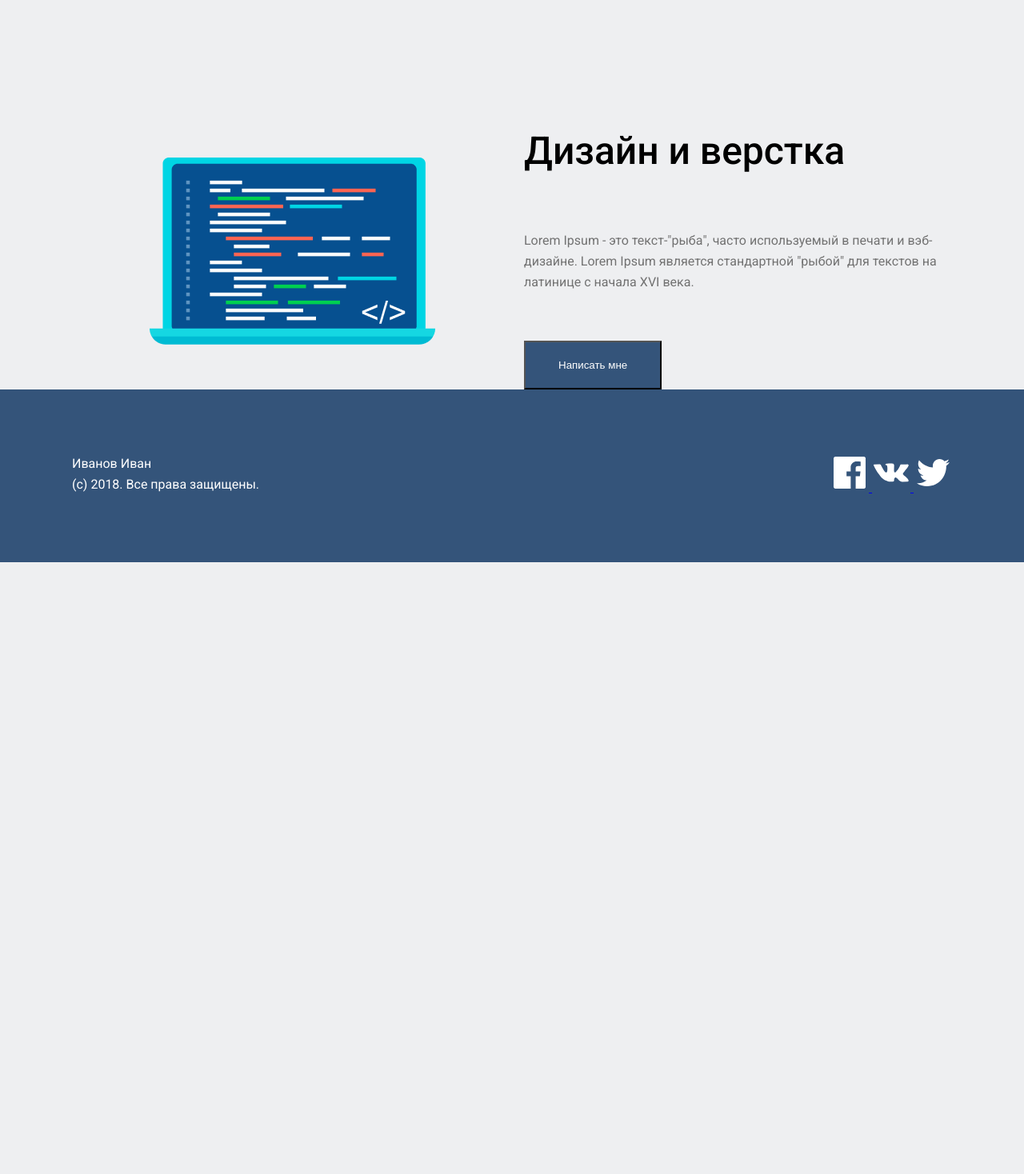
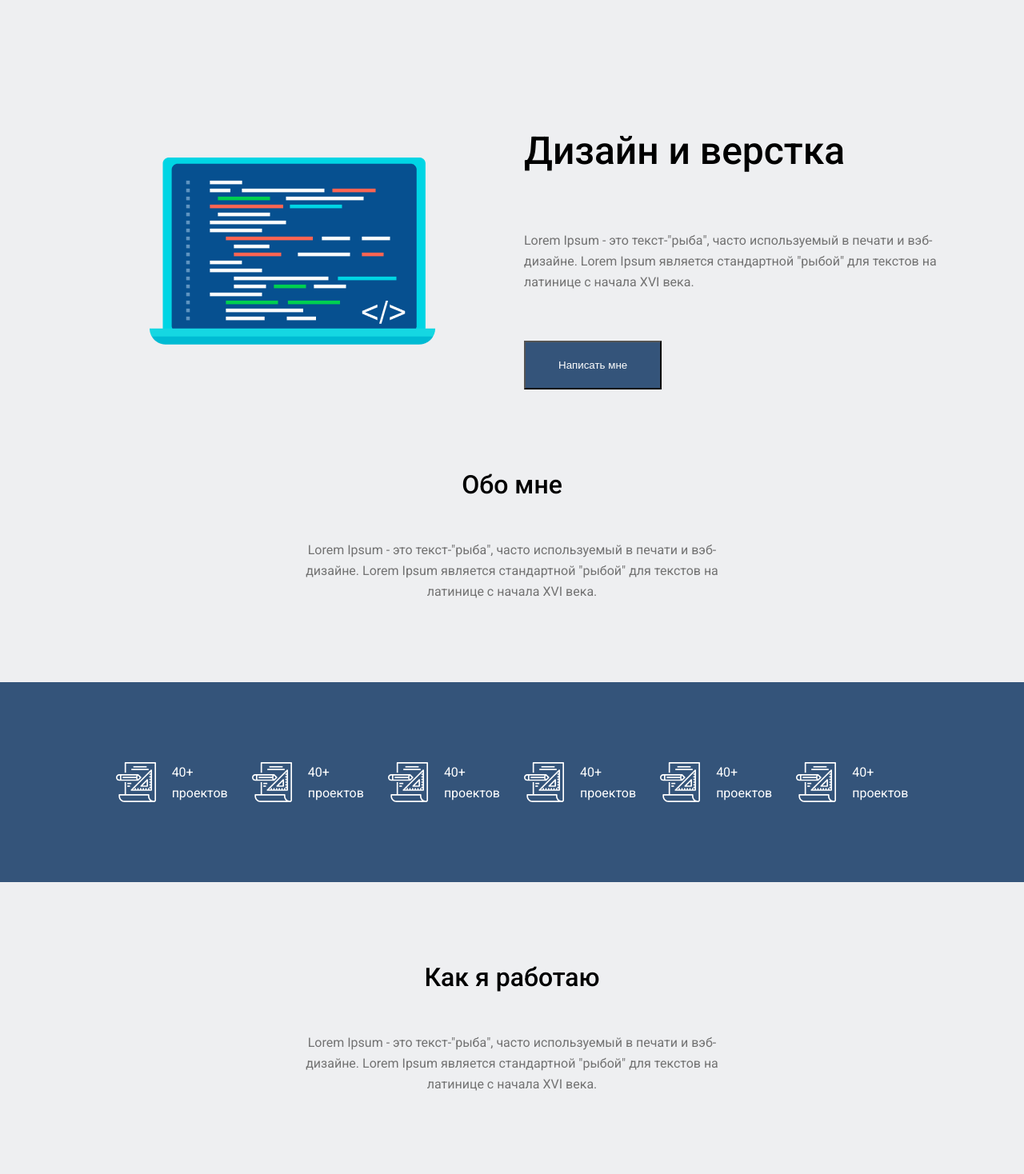
Before and after one commit to Makhmutttttt/baltabai, a PHP site: page /bem.html in a window 1280 px wide. Shown: the part 199-1667 px from the top of the page at 80% size. Before the commit the page ends 902 px from the top, so only its background shows below. Run offline with PHP 8.4, Linux system fonts and the light colour scheme; some web fonts are replaced.

Commit message:
adaptive

```diff
--- a/new__module/bem.html
+++ b/new__module/bem.html
@@ -30,9 +30,8 @@
 
     <main>
         <div class="wrapper">
+
             <section class="first">
-
-
 
                     <div class="first__image">
                         <div class="img__container">
@@ -48,10 +47,159 @@
                     </div>
 
 
+            </section>
+        </div>
+
+        <div class="wrapper">
+            <section class="about">
+                <div class="about__info">
+                    <div class="first__word">
+                        Обо мне
+                    </div>
+                    <div class="first__text">
+                        Lorem Ipsum - это текст-"рыба", часто используемый в печати и вэб-дизайне. Lorem Ipsum является стандартной "рыбой" для текстов на латинице с начала XVI века.
+                    </div>
+
+
+                </div>
 
             </section>
         </div>
+
+
+        <div class="advantages">
+            <div class="wrapper">
+
+                <div class="icons">
+
+                    <div class="icon">
+                        <div class="icon__img">
+                            <img src="img__bem/Group.svg" alt="">
+                        </div>
+
+                        <div class="icon__text">
+                            <div class="how-all">
+                                40+
+                            </div>
+                            <div class="icons-name">
+                                проектов
+                            </div>
+                        </div>
+                    </div>
+                    <div class="icon">
+                        <div class="icon__img">
+                            <img src="img__bem/Group.svg" alt="">
+                        </div>
+
+                        <div class="icon__text">
+                            <div class="how-all">
+                                40+
+                            </div>
+                            <div class="icons-name">
+                                проектов
+                            </div>
+                        </div>
+                    </div>
+                    <div class="icon">
+                        <div class="icon__img">
+                            <img src="img__bem/Group.svg" alt="">
+                        </div>
+
+                        <div class="icon__text">
+                            <div class="how-all">
+                                40+
+                            </div>
+                            <div class="icons-name">
+                                проектов
+                            </div>
+                        </div>
+                    </div>
+                    <div class="icon">
+                        <div class="icon__img">
+                            <img src="img__bem/Group.svg" alt="">
+                        </div>
+
+                        <div class="icon__text">
+                            <div class="how-all">
+                                40+
+                            </div>
+                            <div class="icons-name">
+                                проектов
+                            </div>
+                        </div>
+                    </div>
+                    <div class="icon">
+                        <div class="icon__img">
+                            <img src="img__bem/Group.svg" alt="">
+                        </div>
+
+                        <div class="icon__text">
+                            <div class="how-all">
+                                40+
+                            </div>
+                            <div class="icons-name">
+                                проектов
+                            </div>
+                        </div>
+                    </div>
+                    <div class="icon">
+                        <div class="icon__img">
+                            <img src="img__bem/Group.svg" alt="">
+                        </div>
+
+                        <div class="icon__text">
+                            <div class="how-all">
+                                40+
+                            </div>
+                            <div class="icons-name">
+                                проектов
+                            </div>
+                        </div>
+                    </div>
+                </div>
+
+
+
+            </div>
+        </div>
+
+
+
+        <div class="wrapper">
+            <section class="about">
+                <div class="about__info">
+                    <div class="first__word">
+                        Как я работаю
+                    </div>
+                    <div class="first__text">
+                        Lorem Ipsum - это текст-"рыба", часто используемый в печати и вэб-дизайне. Lorem Ipsum является стандартной "рыбой" для текстов на латинице с начала XVI века.
+                    </div>
+
+
+                </div>
+
+                <div class="video">
+                    <video controls>
+                        <source src="https://www.w3schools.com/html/mov_bbb.mp4" type="video/mp4">
+                      Your browser does not support the video tag.
+                    </video>
+
+                </div>
+            </section>
+
+
+
+
+        </div>
+
    </main>
+
+
+
+
+
+
+
 
 
    <footer class="footer">
--- a/new__module/complait/main.css
+++ b/new__module/complait/main.css
@@ -7,6 +7,12 @@
 
 html {
   height: 100%;
+}
+
+.wrapper {
+  width: calc(100% - 60px);
+  max-width: 1100px;
+  margin: 0 auto;
 }
 
 body {
@@ -28,12 +34,9 @@ body {
   padding: 80px 15px;
 }
 .footer .wrapper {
-  width: 100%;
   display: flex;
   flex-direction: row;
   justify-content: space-between;
-  max-width: 1100px;
-  margin: 0 auto;
 }
 @media (max-width: 480px) {
   .footer .wrapper {
@@ -43,6 +46,37 @@ body {
   .footer__info {
     text-align: center;
   }
+}
+
+.about {
+  display: flex;
+  flex-direction: column;
+  text-align: center;
+  align-items: center;
+}
+.about__info {
+  padding: 100px 0px;
+  text-align: center;
+  display: flex;
+  flex-direction: column;
+  row-gap: 50px;
+}
+.about__info .first__word {
+  font-weight: 500;
+  font-size: 32px;
+  line-height: 38px;
+  text-align: center;
+  color: rgb(0, 0, 0);
+}
+.about__info .first__text {
+  max-width: 540px;
+}
+.about .video {
+  width: 100%;
+  padding-bottom: 100px;
+}
+.about video {
+  width: 100%;
 }
 
 .header {
@@ -73,12 +107,10 @@ body {
   flex-shrink: 0;
 }
 .header .wrapper {
-  width: 100%;
   display: flex;
   flex-direction: row;
   justify-content: space-between;
   max-width: 1100px;
-  margin: 0 auto;
 }
 @media (max-width: 690px) {
   .header .wrapper {
@@ -94,18 +126,41 @@ body {
   }
 }
 
+.advantages {
+  background-color: rgb(52, 84, 122);
+  width: 100%;
+  padding: 100px 0px;
+}
+.advantages .wrapper .icons {
+  display: flex;
+  column-gap: 30px;
+  row-gap: 30px;
+  justify-content: center;
+  flex-wrap: wrap;
+}
+.advantages .wrapper .icons .icon {
+  height: 50px;
+  display: flex;
+  column-gap: 20px;
+}
+.advantages .wrapper .icons .icon__img {
+  width: 50px;
+}
+.advantages .wrapper .icons .icon__text {
+  color: rgb(255, 255, 255);
+  display: flex;
+  flex-direction: column;
+}
+
 main {
   flex: 1 0 auto;
   min-height: 100%;
   background-color: #EEEFF1;
 }
 main .wrapper {
-  width: 100%;
   display: flex;
   flex-direction: column;
   justify-content: space-between;
-  max-width: 1100px;
-  margin: 0 auto;
 }
 main .wrapper .first {
   display: flex;
--- /dev/null
+++ b/new__module/scss/about__section/about__section.scss
@@ -0,0 +1,30 @@
+.about{
+    display: flex;
+    flex-direction: column;
+    text-align: center;
+    align-items: center;
+    &__info{
+        padding: 100px 0px;
+        text-align: center;
+        display: flex;
+        flex-direction: column;
+        row-gap: 50px;
+        .first__word{
+            font-weight: 500;
+            font-size: 32px;
+            line-height: 38px;
+            text-align: center;
+            color: $color-black;
+        }
+        .first__text{
+            max-width: 540px;
+        }
+    }
+    .video{
+        width: 100%;
+        padding-bottom: 100px;
+    }
+    video{
+        width: 100%;
+    }
+}
--- /dev/null
+++ b/new__module/scss/advantages/advantages.scss
@@ -0,0 +1,30 @@
+.advantages{
+    background-color: $color-advantages;
+    width: 100%;
+    padding: 100px 0px;
+    .wrapper{
+        .icons{
+            display: flex;
+            column-gap: 30px;
+            row-gap: 30px;
+            justify-content: center;
+            flex-wrap: wrap;
+            .icon{
+                height: 50px;
+                display: flex;
+                column-gap: 20px;
+                &__img{
+                    width: 50px;
+
+                }
+                &__text{
+                    color: $white-color;
+                    display: flex;
+                    flex-direction: column;
+                }
+
+            }
+
+        }
+    }
+}
--- /dev/null
+++ b/new__module/scss/content/content.scss
@@ -0,0 +1,57 @@
+
+main{
+    flex: 1 0 auto;
+    min-height: 100%;
+    background-color: $backgrond-color;
+    .wrapper{
+
+
+        display: flex;
+        flex-direction: column;
+        justify-content:space-between;
+
+
+
+        .first{
+            display: flex;
+            padding-top: 150px;
+
+            &__image{
+                width:50%;
+                @include block__center;
+                .img__container{
+                    img{
+                        width:100%;
+                    }
+                    max-width:360px;
+                }
+            }
+            &__description{
+                display: flex;
+                flex-direction: column;
+                row-gap: 60px;
+
+                width:50%;
+                padding-left:15px;
+                h1{
+                    font-weight: 500;
+                    font-size: 48px;
+                    line-height: 79px;
+                    color:$color-black;
+                }
+                .button{
+                    align-self: flex-start;///////от растягивании
+                    background-color:
+                    rgba(52, 84, 122, 1);
+                    color: $white-color;
+                    padding: 21px 41px;
+                    cursor: pointer;
+                    transition: all 0.3s ease-in-out;
+                    :hover{
+                        background-color:  rgb(3, 24, 48);
+                    }
+                }
+            }
+        }
+    }
+}
--- a/new__module/scss/footer/footer.scss
+++ b/new__module/scss/footer/footer.scss
@@ -5,12 +5,9 @@
 
     padding: 80px 15px;
     .wrapper{
-        width: 100%;
         display: flex;
         flex-direction: row;
         justify-content:space-between;
-        max-width: 1100px;
-        margin:0 auto;
     }
 
     @media(max-width:480px){
--- a/new__module/scss/header/header.scss
+++ b/new__module/scss/header/header.scss
@@ -27,12 +27,11 @@
         }
     }
     .wrapper{
-        width: 100%;
         display: flex;
         flex-direction: row;
         justify-content:space-between;
         max-width: $common-wrapper;
-        margin:  0 auto;
+
     }
     @media(max-width:690px){
 
@@ -41,8 +40,7 @@
             flex-direction: column;
             align-items: center;
         }
-        // &__nav{
-        // }
+
     }
 
 
--- a/new__module/scss/main.scss
+++ b/new__module/scss/main.scss
@@ -2,68 +2,9 @@
 @import "style";
 @import "mixin";
 @import "footer/footer";
+@import "about__section/about__section";
 @import "header/header";
 @import "first/first";
 @import "button/button";
-
-
-
-
-
-main{
-    flex: 1 0 auto;
-    min-height: 100%;
-    background-color: $backgrond-color;
-    .wrapper{
-
-        width: 100%;
-        display: flex;
-        flex-direction: column;
-        justify-content:space-between;
-        max-width: 1100px;
-        margin:0 auto;
-
-
-        .first{
-            display: flex;
-            padding-top: 150px;
-
-            &__image{
-                width:50%;
-                @include block__center;
-                .img__container{
-                    img{
-                        width:100%;
-                    }
-                    max-width:360px;
-                }
-            }
-            &__description{
-                display: flex;
-                flex-direction: column;
-                row-gap: 60px;
-
-                width:50%;
-                padding-left:15px;
-                h1{
-                    font-weight: 500;
-                    font-size: 48px;
-                    line-height: 79px;
-                    color:$color-black;
-                }
-                .button{
-                    align-self: flex-start;///////от растягивании
-                    background-color:
-                    rgba(52, 84, 122, 1);
-                    color: $white-color;
-                    padding: 21px 41px;
-                    cursor: pointer;
-                    transition: all 0.3s ease-in-out;
-                    :hover{
-                        background-color:  rgb(3, 24, 48);
-                    }
-                }
-            }
-        }
-    }
-}
+@import "advantages/advantages";
+@import "content/content";
--- a/new__module/scss/style.scss
+++ b/new__module/scss/style.scss
@@ -7,7 +7,11 @@
 html{
     height:100%;
 }
-
+.wrapper{
+    width: calc(100% - 60px);
+    max-width: 1100px;
+    margin: 0 auto;
+}
 body{
 
     color:$color-gray;
--- a/new__module/scss/var.scss
+++ b/new__module/scss/var.scss
@@ -4,5 +4,5 @@ $common-wrapper:1100px;
 $color-black:rgba(0, 0, 0, 1);
 $color-button:rgba(52, 84, 122, 1);
 $white-color:rgba(255, 255, 255, 1);
-
+$color-advantages:$color-button;
 $backgrond-color:#EEEFF1;
```
Also changed, not shown: new__module/img__bem/Group.svg (added), 1 other file.
